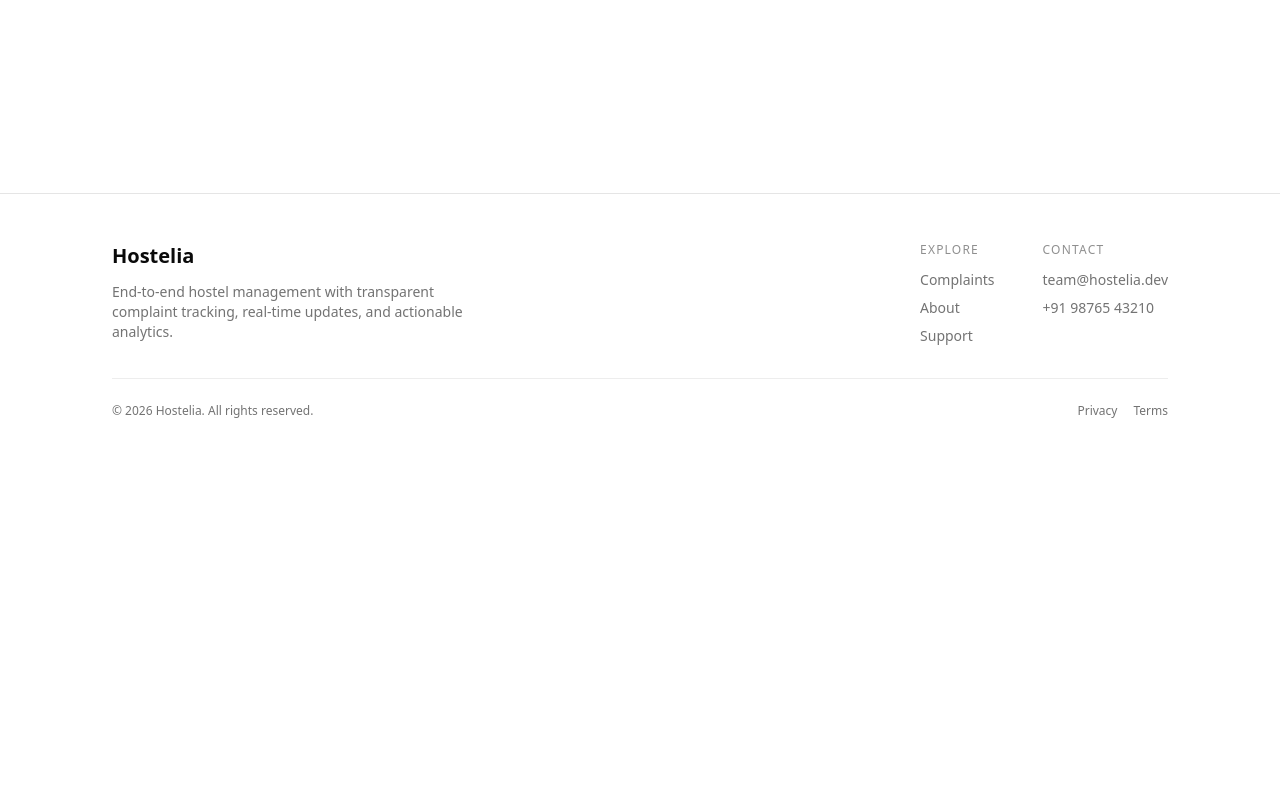
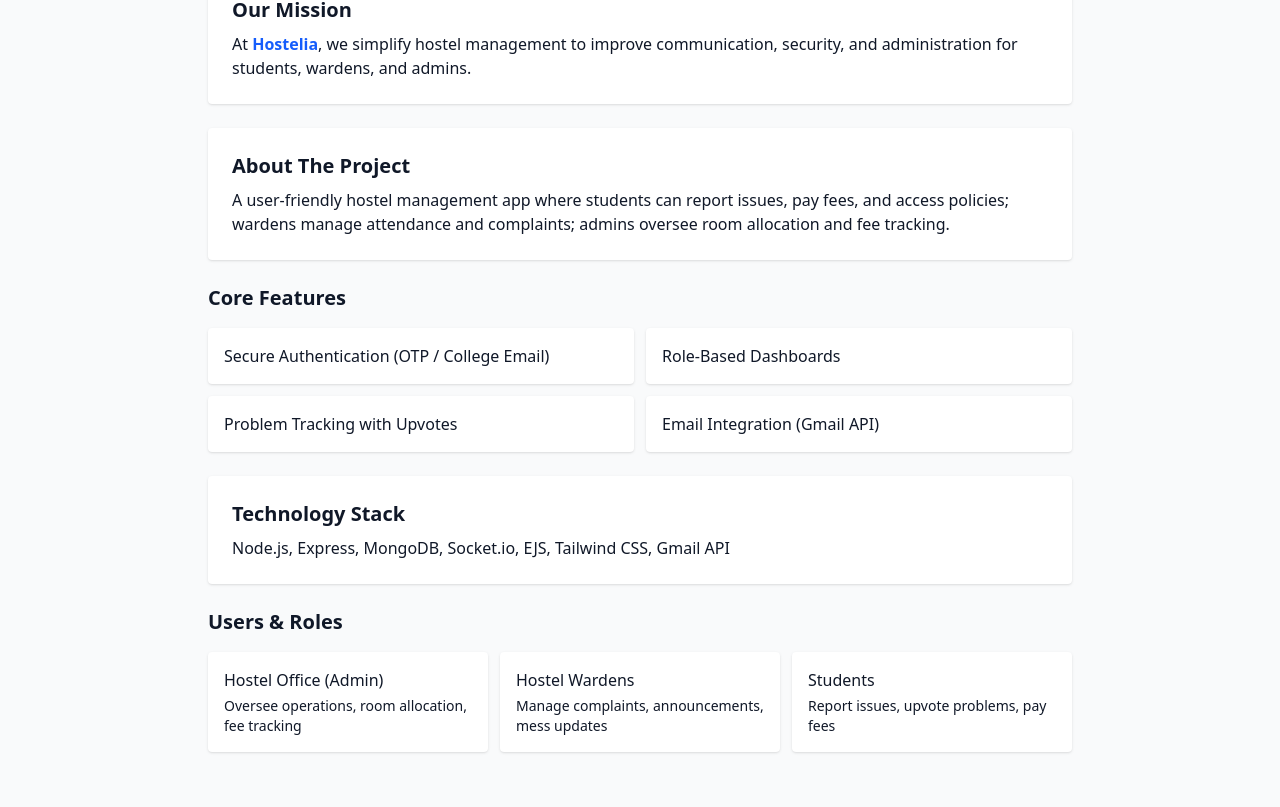
Before and after one commit to abhiraj2404/Hostelia_2.0, a React app in the folder frontend/: page /#/about in a window 1280 px wide. Shown: the part 333-1140 px from the top of the page. Before the commit the page ends 800 px from the top, so only its background shows below. Built offline with nearby package versions, Linux system fonts and the light colour scheme; no server answers; the HTML template or start-up script is replaced by a standard one.

Commit message:
Changed about page from ejs to react

```diff
--- a/frontend/src/pages/About.tsx
+++ b/frontend/src/pages/About.tsx
@@ -1,7 +1,73 @@
-function About() {
+import React from "react";
+
+
+function About({ loggedIn = false }) {
   return (
-    <div>About Page</div>
-  )
+    <div className="min-h-screen bg-gray-50 text-gray-900">
+
+
+      <header className="bg-blue-600 text-white py-16">
+        <div className="max-w-4xl mx-auto px-4 text-center">
+          <h1 className="text-3xl md:text-4xl font-bold">HOSTELIA</h1>
+          <p className="mt-2">Revolutionizing Hostel Management with Innovation</p>
+        </div>
+      </header>
+
+      <main className="max-w-4xl mx-auto px-4 py-10">
+        <section className="bg-white rounded shadow-sm p-6 mb-6">
+          <h2 className="text-xl font-semibold mb-2">Our Mission</h2>
+          <p>
+            At <strong className="text-blue-600">Hostelia</strong>, we simplify
+            hostel management to improve communication, security, and
+            administration for students, wardens, and admins.
+          </p>
+        </section>
+
+        <section className="bg-white rounded shadow-sm p-6 mb-6">
+          <h2 className="text-xl font-semibold mb-2">About The Project</h2>
+          <p>
+            A user-friendly hostel management app where students can report
+            issues, pay fees, and access policies; wardens manage attendance
+            and complaints; admins oversee room allocation and fee tracking.
+          </p>
+        </section>
+
+        <section className="mb-6">
+          <h2 className="text-xl font-semibold mb-4">Core Features</h2>
+          <ul className="grid grid-cols-1 sm:grid-cols-2 gap-3">
+            <li className="bg-white p-4 rounded shadow-sm">Secure Authentication (OTP / College Email)</li>
+            <li className="bg-white p-4 rounded shadow-sm">Role-Based Dashboards</li>
+            <li className="bg-white p-4 rounded shadow-sm">Problem Tracking with Upvotes</li>
+            <li className="bg-white p-4 rounded shadow-sm">Email Integration (Gmail API)</li>
+          </ul>
+        </section>
+
+        <section className="bg-white rounded shadow-sm p-6 mb-6">
+          <h2 className="text-xl font-semibold mb-2">Technology Stack</h2>
+          <p>Node.js, Express, MongoDB, Socket.io, EJS, Tailwind CSS, Gmail API</p>
+        </section>
+
+        <section className="mb-6">
+          <h2 className="text-xl font-semibold mb-4">Users & Roles</h2>
+          <div className="grid grid-cols-1 sm:grid-cols-3 gap-3">
+            <div className="bg-white p-4 rounded shadow-sm">
+              <h3 className="font-medium">Hostel Office (Admin)</h3>
+              <p className="text-sm mt-1">Oversee operations, room allocation, fee tracking</p>
+            </div>
+            <div className="bg-white p-4 rounded shadow-sm">
+              <h3 className="font-medium">Hostel Wardens</h3>
+              <p className="text-sm mt-1">Manage complaints, announcements, mess updates</p>
+            </div>
+            <div className="bg-white p-4 rounded shadow-sm">
+              <h3 className="font-medium">Students</h3>
+              <p className="text-sm mt-1">Report issues, upvote problems, pay fees</p>
+            </div>
+          </div>
+        </section>
+      </main>
+
+    </div>
+  );
 }
 
-export default About
+export default About;
```
